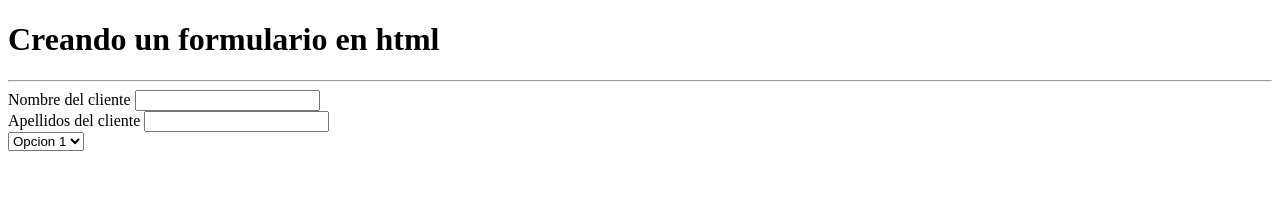
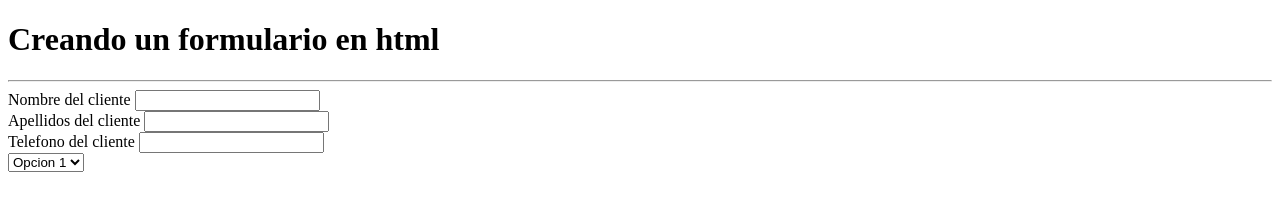
Before and after one commit to sofia-GM22/Prueba2, a plain HTML site: page index.html in a window 1280 px wide. Drawn offline with Linux system fonts and the light colour scheme.

Commit message:
version ultra-mejorada

```diff
--- a/index.html
+++ b/index.html
@@ -15,6 +15,9 @@
         <label>Apellidos del cliente</label>
         <input type="text">
         <br>
+        <label>Telefono del cliente</label>
+        <input type="int">
+        <br>
         <select>
             <option>Opcion 1</option>
             <option>Opcion 2</option>
```
